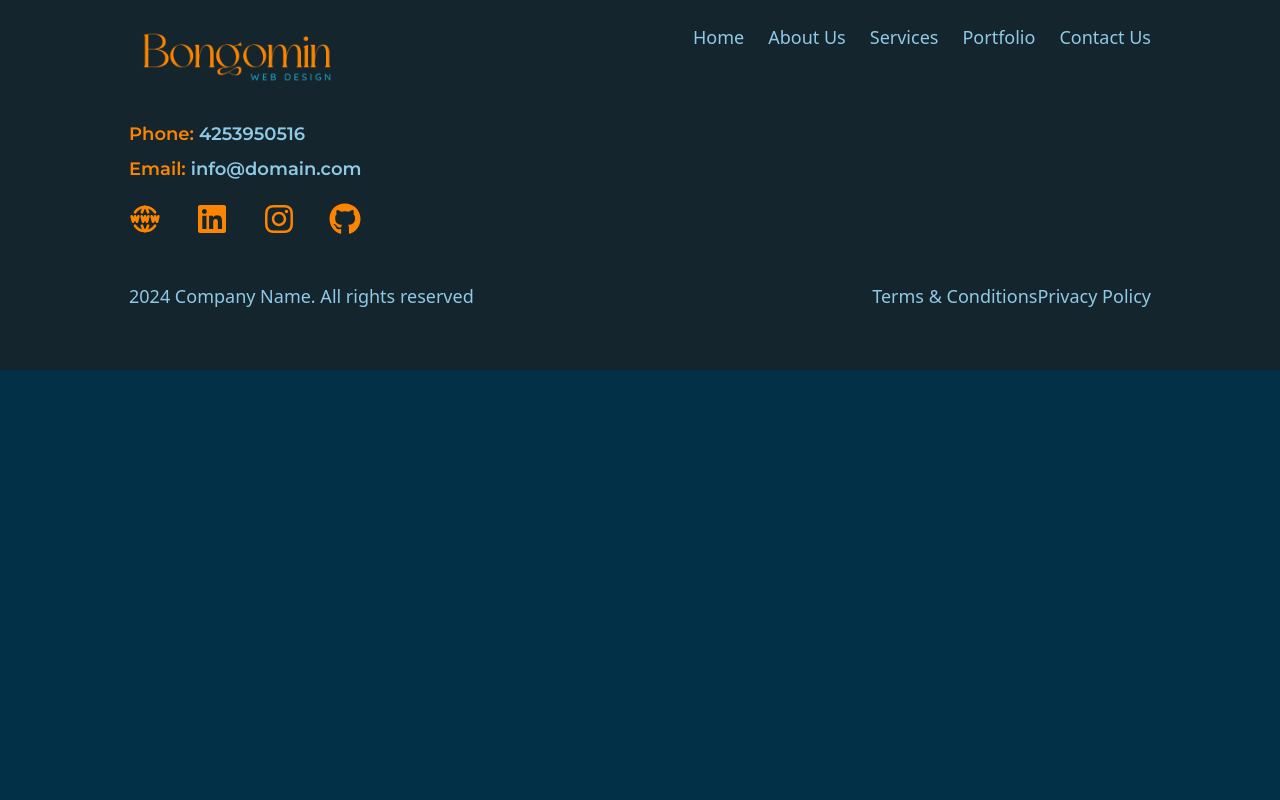
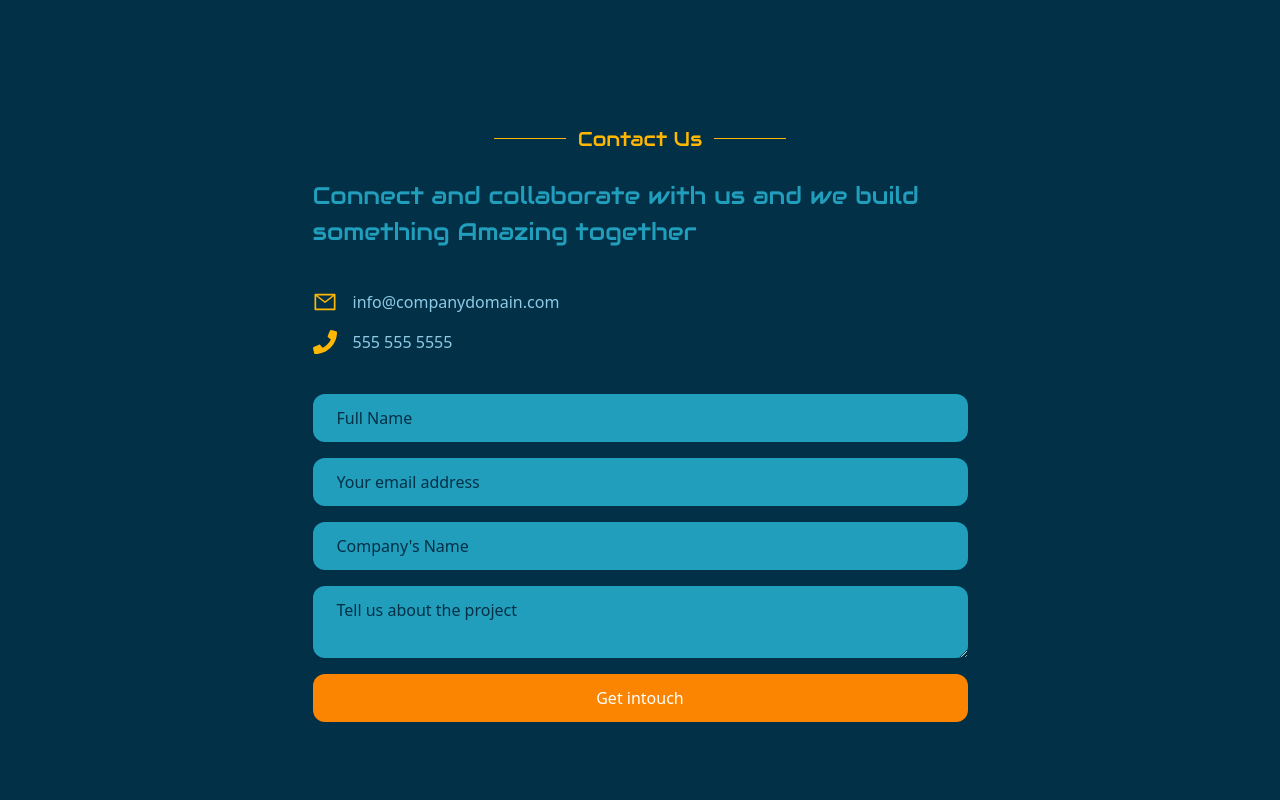
Before and after one commit to bongomin256/bongomin_designs, a React (Vite) app: page / in a window 1280 px wide. Shown: the part 4240-5040 px from the top of the page. Before the commit the page ends 4610 px from the top, so only its background shows below. Built offline with nearby package versions, Linux system fonts and the light colour scheme.

Commit message:
added .env file, installed emailJS

```diff
--- a/package.json
+++ b/package.json
@@ -10,6 +10,7 @@
     "preview": "vite preview"
   },
   "dependencies": {
+    "@emailjs/browser": "^4.3.3",
     "prop-types": "^15.8.1",
     "react": "^18.2.0",
     "react-dom": "^18.2.0",
--- /dev/null
+++ b/src/components/ContactForm.jsx
@@ -0,0 +1,117 @@
+/* eslint-disable no-undef */
+import { useState, useRef } from "react";
+import emailjs from "@emailjs/browser";
+
+import Button from "./Buttons";
+
+const ContactForm = () => {
+  //   const [fullName, setFullName] = useState("");
+  //   const [email, setEmail] = useState("");
+  //   const [companyName, setCompanyName] = useState("");
+  //   const [description, setDescription] = useState("");
+
+  const form = useRef();
+
+  const initialState = {
+    fullName: "",
+    email: "",
+    companyName: "",
+    description: "",
+  };
+
+  const [formData, setFormData] = useState(initialState);
+
+  const inputHandler = (e) => {
+    const name = e.target.name;
+    const value = e.target.value;
+
+    setFormData({
+      ...formData,
+      [name]: value,
+    });
+  };
+
+  const submitForm = (e) => {
+    e.preventDefault();
+
+    const formDataParams = {
+      from_name: formData.fullName,
+      from_email: formData.email,
+      to_name: "Bongo",
+      message: formData.description,
+    };
+    emailjs
+      .send(
+        import.meta.env.VITE_EMAILJS_SERVICE_ID,
+        import.meta.env.VITE_EMAILJS_TEMPLATE_ID,
+        formDataParams,
+        import.meta.env.VITE_EMAILJS_USER_ID
+      )
+      .then((response) => {
+        console.log("Email sent successfully:", response);
+        // Reset form fields after successful submission
+        setFormData(initialState);
+      })
+      .catch((error) => {
+        console.error("Error sending email:", error);
+      });
+  };
+
+  return (
+    <form
+      ref={form}
+      action=""
+      className="flex flex-col gap-4"
+      onSubmit={submitForm}
+    >
+      <input
+        type="text"
+        name="fullName"
+        placeholder="Full Name"
+        required
+        // value={fullName}
+        // onChange={(e) => setFullName(e.target.value)}
+        value={formData.fullName}
+        onChange={inputHandler}
+        className="py-3 pl-6 rounded-xl bg-heading-text text-white placeholder:text-[#023047] border-0 outline-0 active:bg-white"
+      />
+      <input
+        type="email"
+        name="email"
+        id=""
+        required
+        // value={email}
+        value={formData.email}
+        onChange={inputHandler}
+        placeholder="Your email address"
+        className="py-3 pl-6 rounded-xl bg-heading-text text-white placeholder:text-[#023047] border-0 outline-0 active:bg-white"
+      />
+      <input
+        type="text"
+        name="companyName"
+        placeholder="Company's Name"
+        required
+        // value={companyName}
+        value={formData.companyName}
+        onChange={inputHandler}
+        className="py-3 pl-6 rounded-xl bg-heading-text text-white placeholder:text-[#023047] border-0 outline-0 active:bg-white"
+      />
+      <textarea
+        name="description"
+        placeholder="Tell us about the project"
+        className="py-3 pl-6 rounded-xl bg-heading-text text-white placeholder:text-[#023047] border-0 outline-0 active:bg-white"
+        id=""
+        required
+        // value={description}
+        value={formData.description}
+        onChange={inputHandler}
+        //   cols="30"
+        //   rows="10"
+      ></textarea>
+
+      <Button type="submit">Get intouch</Button>
+    </form>
+  );
+};
+
+export default ContactForm;
--- /dev/null
+++ b/src/components/ContactUs.jsx
@@ -0,0 +1,47 @@
+import SectionLayout from "../layouts/SectionLayout";
+
+import { AiOutlineMail } from "react-icons/ai";
+import { FaPhone } from "react-icons/fa";
+
+import ContactForm from "./ContactForm";
+
+const ContactUs = () => {
+  return (
+    <SectionLayout>
+      <section className="lg:w-[655px] md:m-auto">
+        <div className="mb-10">
+          <div className="flex items-center justify-center gap-3 text-center mb-[4.688rem] lg:mb-6">
+            <span className=" w-[4.5rem] border-b border-cta-sec"></span>
+            <h3 className="inline-block text-cta-sec text-heading3-sm font-headerFonts">
+              Contact Us
+            </h3>
+            <span className=" w-[4.5rem] border-b border-cta-sec"></span>
+          </div>
+          <h2 className="text-center text-heading-text text-heading3-lg font-headerFonts md:text-left">
+            Connect and collaborate with us and we build something Amazing
+            together
+          </h2>
+        </div>
+        <section>
+          <div className="mb-10">
+            <p className="flex items-center gap-4 mb-4 ">
+              <span>
+                <AiOutlineMail size={24} className="text-cta-sec" />
+              </span>
+              info@companydomain.com
+            </p>
+            <p className="flex items-center gap-4">
+              <span>
+                <FaPhone size={24} className="text-cta-sec" />
+              </span>
+              555 555 5555
+            </p>
+          </div>
+          <ContactForm />
+        </section>
+      </section>
+    </SectionLayout>
+  );
+};
+
+export default ContactUs;
--- a/src/pages/HomePages.jsx
+++ b/src/pages/HomePages.jsx
@@ -1,4 +1,5 @@
 import AboutUsHome from "../components/AboutUsHome";
+import ContactUs from "../components/ContactUs";
 import HeroSection from "../components/HeroSection";
 import OurServiceHome from "../components/OurServiceHome";
 import PortfolioHome from "../components/PortfolioHome";
@@ -10,6 +11,7 @@ const HomePages = () => {
       <OurServiceHome />
       <AboutUsHome />
       <PortfolioHome />
+      <ContactUs />
     </>
   );
 };
```
Also changed, not shown: 2 other files (tests, documents, lock files or other folders).
